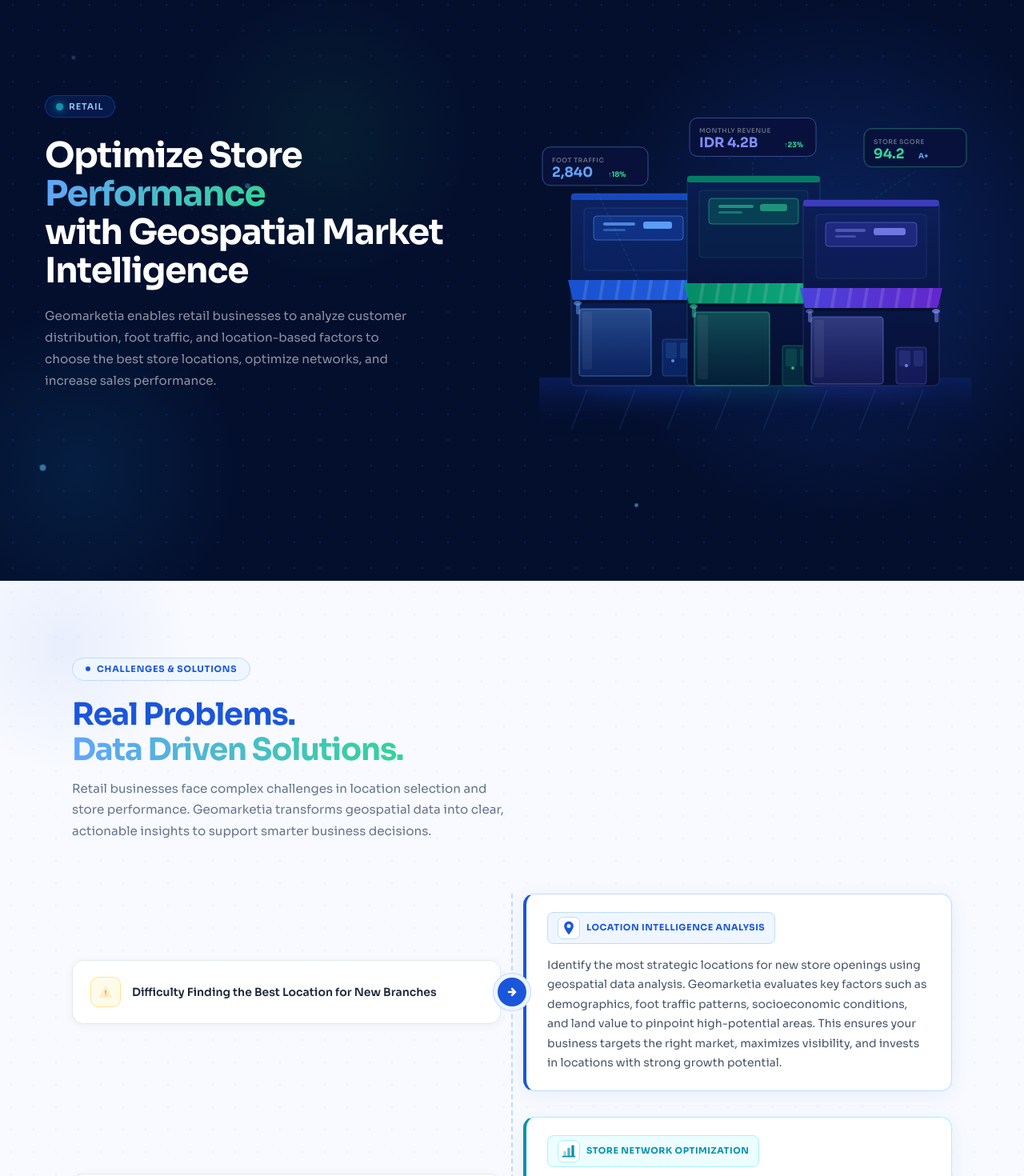
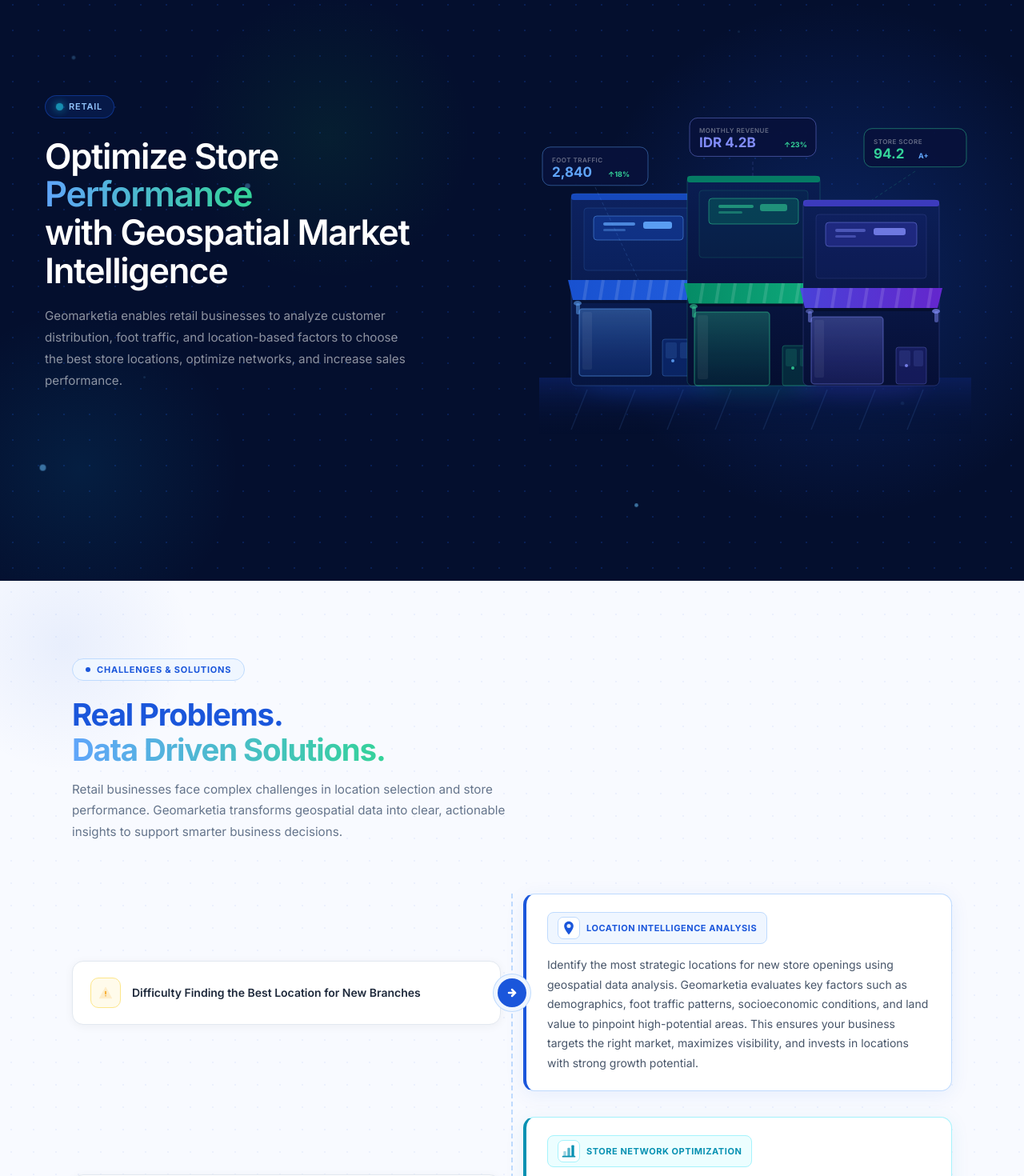
Before and after one commit to nelifauziyah88/Geomarketia, a Next.js app in the folder frontend/: page /about/retail in a window 1280 px wide. Shown: the part 140-1610 px from the top of the page at 80% size. Built offline with nearby package versions, Linux system fonts and the light colour scheme.

Commit message:
Fix code at retail, and add file

```diff
--- a/frontend/src/app/(marketing)/about/retail/page.tsx
+++ b/frontend/src/app/(marketing)/about/retail/page.tsx
@@ -668,7 +668,7 @@
             fontSize="8"
             fontWeight="600"
             fill="rgba(255,255,255,0.38)"
-            fontFamily="'Sora',sans-serif"
+            fontFamily="'Inter',sans-serif"
             letterSpacing="0.06em"
           >
             FOOT TRAFFIC
@@ -679,7 +679,7 @@
             fontSize="17"
             fontWeight="700"
             fill="#60A5FA"
-            fontFamily="'Sora',sans-serif"
+            fontFamily="'Inter',sans-serif"
           >
             2,840
           </text>
@@ -689,7 +689,7 @@
             fontSize="9"
             fontWeight="700"
             fill="#34D399"
-            fontFamily="'Sora',sans-serif"
+            fontFamily="'Inter',sans-serif"
           >
             ↑18%
           </text>
@@ -711,7 +711,7 @@
             fontSize="8"
             fontWeight="600"
             fill="rgba(255,255,255,0.38)"
-            fontFamily="'Sora',sans-serif"
+            fontFamily="'Inter',sans-serif"
             letterSpacing="0.06em"
           >
             STORE SCORE
@@ -722,7 +722,7 @@
             fontSize="17"
             fontWeight="700"
             fill="#34D399"
-            fontFamily="'Sora',sans-serif"
+            fontFamily="'Inter',sans-serif"
           >
             94.2
           </text>
@@ -732,7 +732,7 @@
             fontSize="9"
             fontWeight="700"
             fill="#60A5FA"
-            fontFamily="'Sora',sans-serif"
+            fontFamily="'Inter',sans-serif"
           >
             A+
           </text>
@@ -754,7 +754,7 @@
             fontSize="8"
             fontWeight="600"
             fill="rgba(255,255,255,0.38)"
-            fontFamily="'Sora',sans-serif"
+            fontFamily="'Inter',sans-serif"
             letterSpacing="0.06em"
           >
             MONTHLY REVENUE
@@ -765,7 +765,7 @@
             fontSize="17"
             fontWeight="700"
             fill="#818CF8"
-            fontFamily="'Sora',sans-serif"
+            fontFamily="'Inter',sans-serif"
           >
             IDR 4.2B
           </text>
@@ -775,7 +775,7 @@
             fontSize="9"
             fontWeight="700"
             fill="#34D399"
-            fontFamily="'Sora',sans-serif"
+            fontFamily="'Inter',sans-serif"
           >
             ↑23%
           </text>
@@ -1072,7 +1072,7 @@
         </div>
         <p
           style={{
-            fontFamily: "'Sora', sans-serif",
+            fontFamily: "'Inter', sans-serif",
             fontSize: "0.875rem",
             fontWeight: 600,
             color: "#1E293B",
@@ -1159,7 +1159,7 @@
           </div>
           <span
             style={{
-              fontFamily: "'Sora', sans-serif",
+              fontFamily: "'Inter', sans-serif",
               fontSize: 11,
               fontWeight: 700,
               color: item.accentColor,
@@ -1173,7 +1173,7 @@
 
         <p
           style={{
-            fontFamily: "'Sora', sans-serif",
+            fontFamily: "'Inter', sans-serif",
             fontSize: "0.875rem",
             lineHeight: 1.75,
             color: "#475569",
@@ -1191,7 +1191,7 @@
   return (
     <main
       style={{
-        fontFamily: "'Sora', system-ui, sans-serif",
+        fontFamily: "'Inter', system-ui, sans-serif",
         overflowX: "hidden",
       }}
     >
@@ -1323,7 +1323,7 @@
               />
               <span
                 style={{
-                  fontFamily: "'Sora',system-ui,sans-serif",
+                  fontFamily: "'Inter',system-ui,sans-serif",
                   fontSize: 11,
                   fontWeight: 600,
                   color: "#93C5FD",
@@ -1336,8 +1336,8 @@
             </div>
             <h1
               style={{
-                fontFamily: "'Sora',system-ui,sans-serif",
-                fontWeight: 700,
+                fontFamily: "'Inter',system-ui,sans-serif",
+                fontWeight: 600,
                 fontSize: "clamp(2rem,3.4vw,3.3rem)",
                 lineHeight: 1.1,
                 color: "#ffffff",
@@ -1360,7 +1360,7 @@
             </h1>
             <p
               style={{
-                fontFamily: "'Sora',system-ui,sans-serif",
+                fontFamily: "'Inter',system-ui,sans-serif",
                 fontSize: "0.95rem",
                 lineHeight: 1.78,
                 color: "rgba(255,255,255,0.55)",
@@ -1473,7 +1473,7 @@
               />
               <span
                 style={{
-                  fontFamily: "'Sora',sans-serif",
+                  fontFamily: "'Inter',sans-serif",
                   fontSize: 11,
                   fontWeight: 700,
                   color: "#1A56DB",
@@ -1486,7 +1486,7 @@
             </div>
             <h2
               style={{
-                fontFamily: "'Sora',sans-serif",
+                fontFamily: "'Inter',sans-serif",
                 fontWeight: 700,
                 fontSize: "clamp(1.75rem,3vw,2.5rem)",
                 color: "#1A56DB",
@@ -1510,7 +1510,7 @@
             </h2>
             <p
               style={{
-                fontFamily: "'Sora',sans-serif",
+                fontFamily: "'Inter',sans-serif",
                 fontSize: "0.95rem",
                 lineHeight: 1.75,
                 color: "#64748B",
@@ -1549,7 +1549,7 @@
       <CTASection />
 
       <style>{`
-        @import url('https://fonts.googleapis.com/css2?family=Sora:wght@400;500;600;700&display=swap');
+        @import url('https://fonts.googleapis.com/css2?family=Inter:wght@400;500;600;700;800&display=swap');
 
         @keyframes gmFloat   { 0%,100%{transform:translateY(0)}   50%{transform:translateY(-10px)} }
         @keyframes gmBlink   { 0%,100%{opacity:0.2;transform:scale(1)} 50%{opacity:1;transform:scale(1.6)} }
```
Also changed, not shown: frontend/src/app/(marketing)/about/fnb/page.tsx (added), frontend/src/app/(marketing)/about/healthcare/page.tsx (added).
